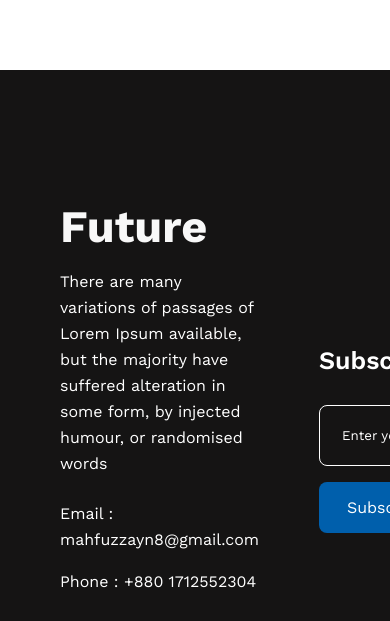
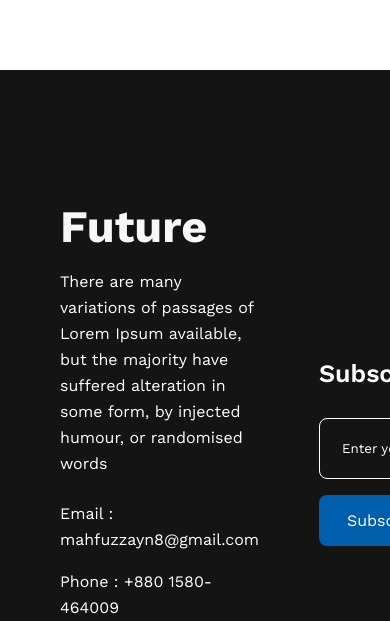
Before and after one commit to devmahfuzzayn/new-year-new-me, a plain HTML site: page index.html in a window 390 px wide. Shown: the part 4100-4721 px from the top of the page. Drawn offline with nearby package versions, Linux system fonts and the light colour scheme.

Commit message:
Footer Phone Number Change

```diff
--- a/index.html
+++ b/index.html
@@ -118,7 +118,7 @@
                 <h3 class="ft-title">Future</h3>
                 <p class="ft-description">There are many variations of passages of Lorem Ipsum available, but the majority have suffered alteration in some form, by injected humour, or randomised words</p>
                 <p class="ft-email">Email : mahfuzzayn8@gmail.com</p>
-                <p class="ft-phone-number">Phone : +880 1712552304</p>
+                <p class="ft-phone-number">Phone : +880 1580-464009</p>
                 <div class="sm-icons-container">
                     <div class="sm-icon"><a href="https://www.facebook.com/profile.php?id=100088585672522" target="_blank">
                         <img src="images/icons/fb.png" alt="Facebook Icon">
```
